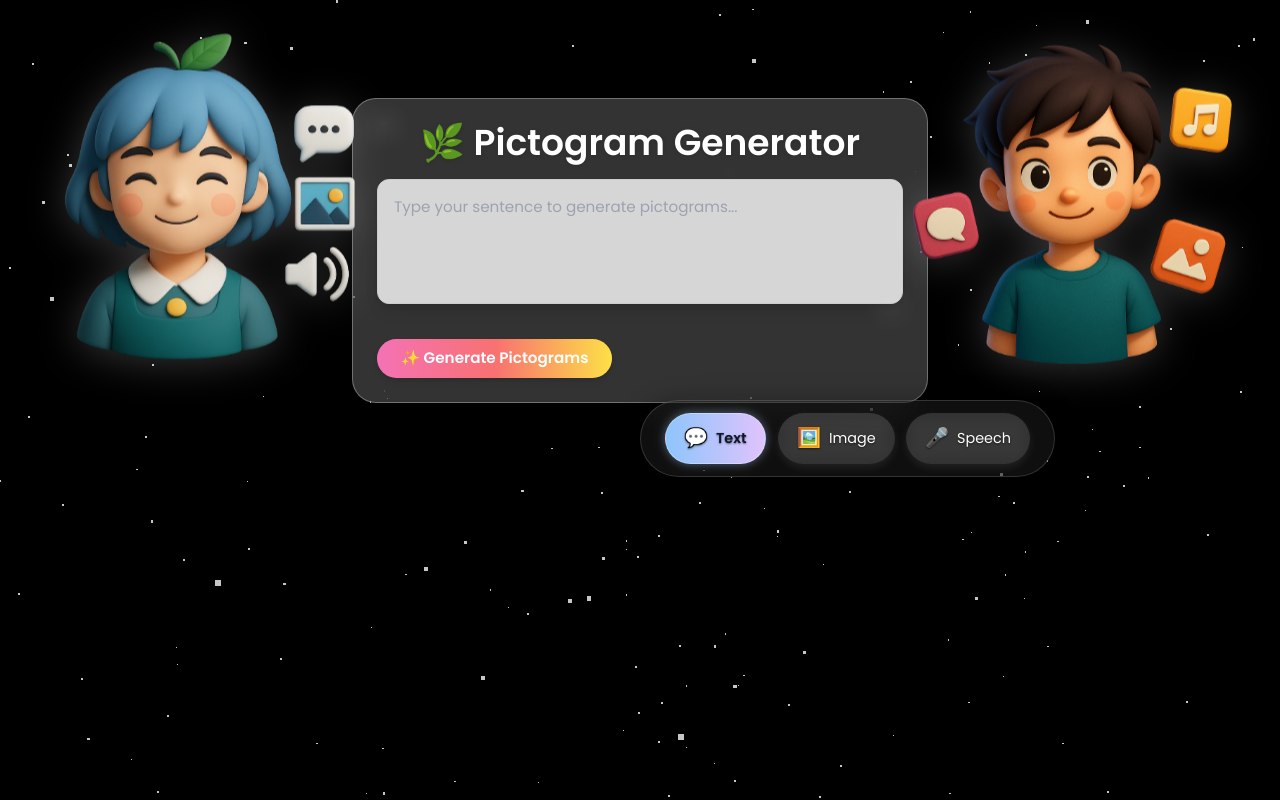
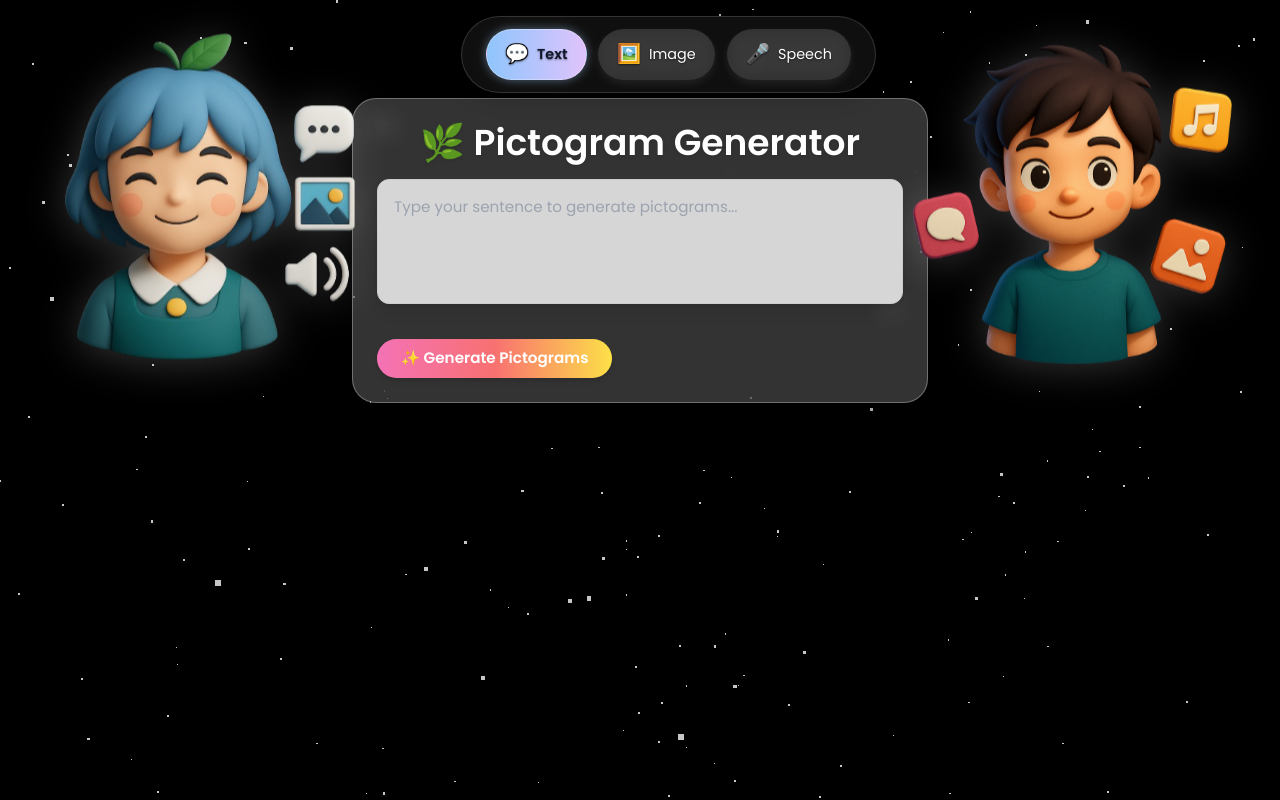
Before and after one commit to shanjay-athithya/PictoGen, a React (Vite) app in the folder frontend/: page / in a window 1280 px wide. Built offline with nearby package versions, Linux system fonts and the light colour scheme.

Commit message:
fix:reset changes

```diff
--- a/frontend/src/App.jsx
+++ b/frontend/src/App.jsx
@@ -29,6 +29,11 @@ export default function App() {
       { opacity: 1, y: 0, duration: 1.2, ease: "power3.out" }
     );
   }, []);
+  useEffect(() => {
+    setInput("");
+    setSimplifiedText("");
+    setResult(null);
+  }, [mode]);
 
   const fetchSimplified = async (customText) => {
     const textToSend = customText || input;
--- a/frontend/src/components/navbar/Navbar.css
+++ b/frontend/src/components/navbar/Navbar.css
@@ -1,7 +1,7 @@
 .navbar-modern {
   position: fixed;
-  top: 50%;
-  left: 50%;
+  top: 2%;
+  left: 36%;
   transform: translate(-50%, -50%);
   display: flex;
   gap: 12px;
```
